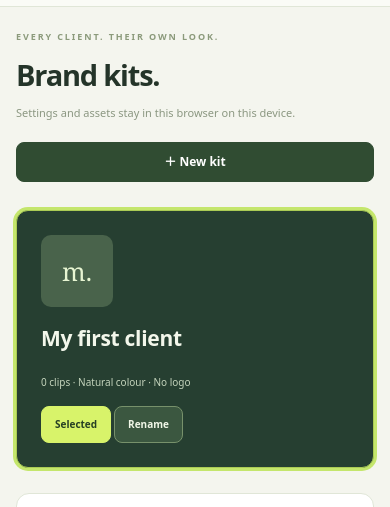
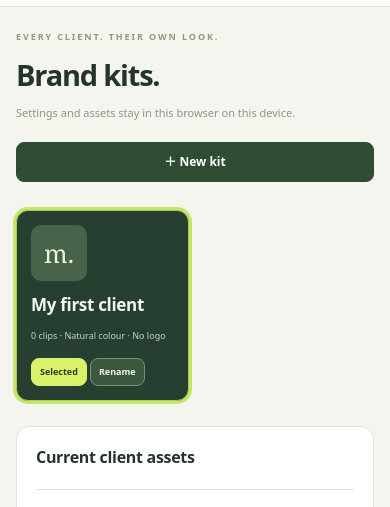
Before and after one commit to carbendi/readytake, a website: page index.html in a window 390 px wide. Shown: the part 79-586 px from the top of the page. Drawn offline with Linux system fonts and the light colour scheme.

Commit message:
Show two brand kit cards per row on desktop and mobile

```diff
--- a/styles.css
+++ b/styles.css
@@ -134,3 +134,8 @@ body>header .icon-button{width:22px;height:22px;line-height:20px;font-size:11px}
 #kits-list .kit-card.active{border-color:#aacb55;box-shadow:0 0 0 3px #c4e66c}
 #kits-list .kit-card.active button[data-kit]{background:#d8f36a;border-color:#d8f36a;color:#263f24}
 @media(max-width:600px){body>header{padding:4px 12px;gap:8px;min-height:32px}body>header .brand{font-size:17px;line-height:22px}body>header .brand>span{width:20px;height:20px;margin-right:5px}body>header .beta{font-size:6px;max-width:85px;letter-spacing:.5px;line-height:1.4}body>header .camera-launch{padding:1px 6px;font-size:9px;min-height:22px}}
+
+/* Keep two client kits visible side by side at every screen size. */
+#kits-list.kit-grid{grid-template-columns:repeat(2,minmax(0,1fr))}
+#kits-list .kit-card{min-width:0}#kits-list .kit-card h2{overflow-wrap:anywhere}
+@media(max-width:600px){#kits-list.kit-grid{gap:12px}#kits-list .kit-card{padding:14px}#kits-list .kit-card h2{font-size:17px;margin-bottom:12px}#kits-list .kit-card .mark{width:56px;height:56px;margin-bottom:12px}#kits-list .kit-card button{padding:6px 8px;font-size:9px}#kits-list .kit-card .hint{font-size:9px}}
```
